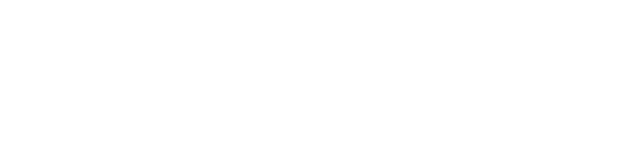
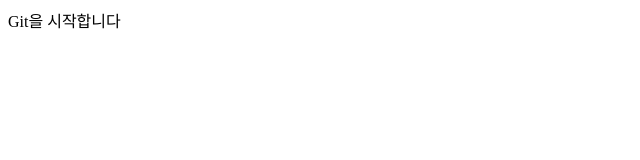
Before and after one commit to zelda0/Kosta, a plain HTML site: page WebContent/index.html in a window 1280 px wide. Shown: the whole page, without its empty margins (0-640 px from the left). Drawn offline with Linux system fonts and the light colour scheme.

```diff
--- a/WebContent/index.html
+++ b/WebContent/index.html
@@ -5,6 +5,6 @@
 <title>Insert title here</title>
 </head>
 <body>
-
+	Git을 시작합니다
 </body>
 </html>
```
